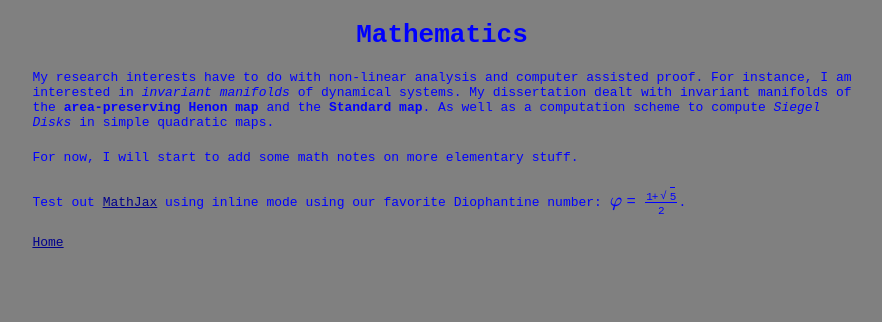
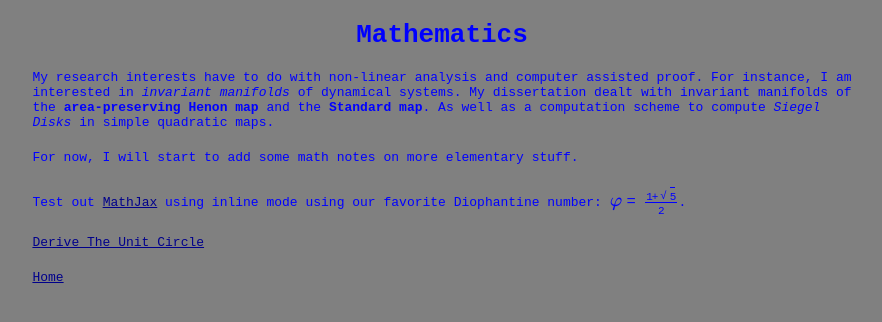
Before and after one commit to macromore/davidandkat-source, a plain HTML site: page math.html in a window 1280 px wide. Shown: the whole page, without its empty margins (198-1080 px from the left). Drawn offline with nearby package versions, Linux system fonts and the light colour scheme.

Commit message:
Initial commit and link for unitcircle

```diff
--- a/math.html
+++ b/math.html
@@ -22,6 +22,9 @@
         Test out <a href="https://www.mathjax.org">MathJax</a> using inline mode using our favorite Diophantine number: \(\varphi = \frac{1+\sqrt{5}}{2}\).
       </p>
       <p>
+        <a href="unitcircle.html">Derive The Unit Circle</a>
+      </p>
+      <p>
         <a href="index.html">Home</a>
       </p>
     </div>
```
Also changed, not shown: unitcircle.html (added).
